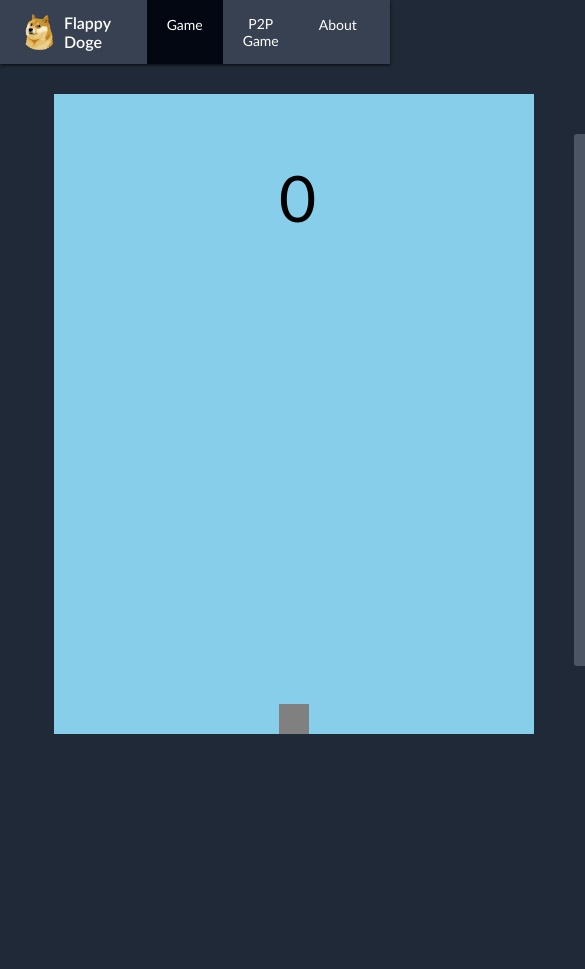
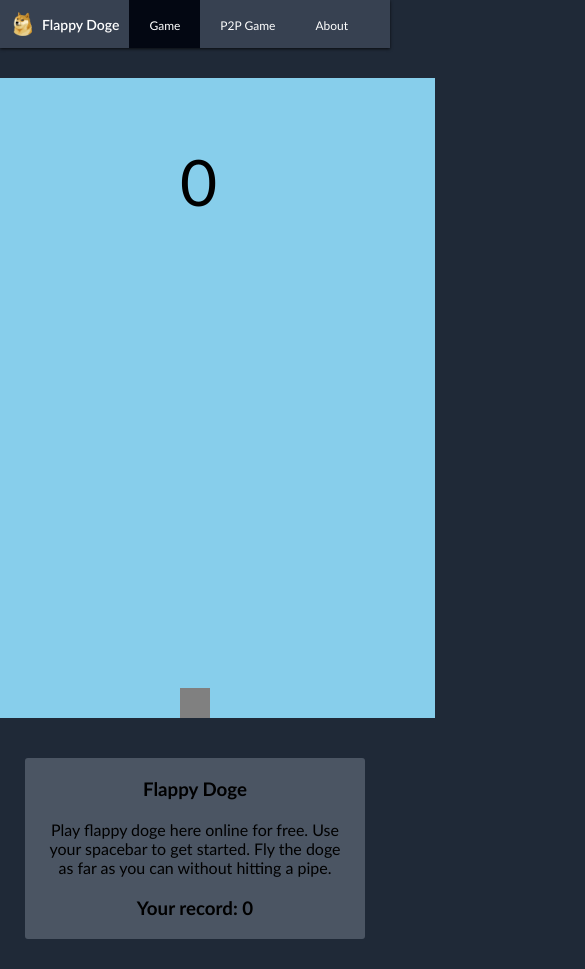
Before and after one commit to aansmirnov/flappy-doge, a website built with Vite: page index.html in a window 390 px wide. Shown: the top 969 px of the page, 585 px wide, since content can reach past the window. Before the commit the page ends 844 px from the top, so only its background shows below. Built offline with nearby package versions, Linux system fonts and the light colour scheme.

Commit message:
feat: responsive header and game page

```diff
--- a/index.css
+++ b/index.css
@@ -75,7 +75,7 @@ body {
 
 .logo__image {
   width: 36px;
-  header: 36px;
+  height: 36px;
 }
 
 .logo__text {
@@ -112,6 +112,28 @@ body {
   transition: all 0.4s ease-out;
 }
 
+@media only screen and (max-width: 500px) {
+  .header {
+    gap: 10px;
+    padding: 0 10px;
+  }
+}
+
+@media only screen and (max-width: 450px) {
+  .menu button {
+    font-size: 12px;
+  }
+
+  .logo__text {
+    font-size: 14px;
+  }
+
+  .logo__image {
+    width: 24px;
+    height: 24px;
+  }
+}
+
 /** MAIN */
 .main {
   padding: 0 20px;
@@ -145,6 +167,19 @@ div.game {
   text-align: center;
 }
 
+@media only screen and (max-width: 1140px) {
+  .main .game {
+    align-items: center;
+    flex-direction: column;
+    margin-bottom: 30px;
+    margin-left: 0;
+  }
+
+  .game .block {
+    margin-left: 0;
+  }
+}
+
 /** UI */
 .block {
   padding: 20px;
--- a/src/game/consts.ts
+++ b/src/game/consts.ts
@@ -1,5 +1,2 @@
-export const CANVAS_WIDTH = 480;
-export const CANVAS_HEIGHT = 640;
 export const GRAVITY = 0.2;
-
 export const SPACE_CODE = 'Space';
--- a/src/game/flappy-doge.ts
+++ b/src/game/flappy-doge.ts
@@ -1,5 +1,9 @@
 import { GAME_ROUTE } from '@/consts';
-import { CANVAS_HEIGHT, CANVAS_WIDTH, GRAVITY, SPACE_CODE } from './consts';
+import { GRAVITY, SPACE_CODE } from './consts';
+import { getCanvasHeight, getCanvasWidth } from './utils';
+
+const CANVAS_WIDTH = getCanvasWidth();
+const CANVAS_HEIGHT = getCanvasHeight();
 
 export class FlappyDoge {
   private context: CanvasRenderingContext2D;
--- a/src/game/index.ts
+++ b/src/game/index.ts
@@ -1,13 +1,13 @@
-import { CANVAS_HEIGHT, CANVAS_WIDTH } from './consts';
 import { FlappyDoge } from './flappy-doge';
+import { getCanvasHeight, getCanvasWidth } from './utils';
 
 export function initGame() {
   const canvas = document.getElementById('canvas') as HTMLCanvasElement | null;
 
   if (!canvas) throw new Error('Canvas not found!');
 
-  canvas.width = CANVAS_WIDTH;
-  canvas.height = CANVAS_HEIGHT;
+  canvas.width = getCanvasWidth();
+  canvas.height = getCanvasHeight();
   canvas.style.background = 'skyblue';
 
   const context = canvas.getContext('2d');
--- /dev/null
+++ b/src/game/utils.ts
@@ -0,0 +1,10 @@
+function isMobile() {
+  return navigator.maxTouchPoints === 1;
+}
+
+export function getCanvasWidth() {
+  return isMobile() ? window.innerWidth - 20 : 480;
+}
+export function getCanvasHeight() {
+  return isMobile() ? window.innerHeight - 85 : 640;
+}
```
